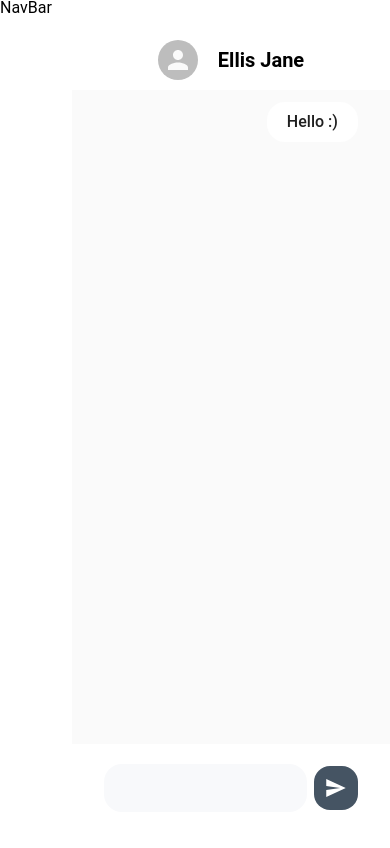
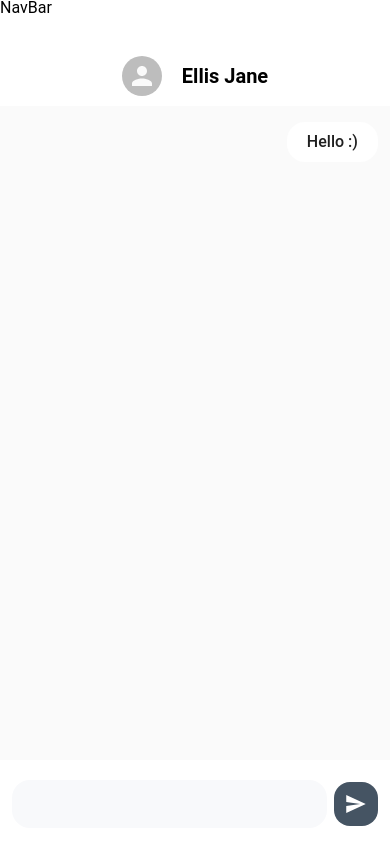
Before and after one commit to IamMrandrew/duplex, a React (Create React App) app in the folder client/: page /chat in a window 390 px wide. Built offline with nearby package versions, Linux system fonts and the light colour scheme.

Commit message:
feat: partially responsive

```diff
--- a/client/src/components/Layout.tsx
+++ b/client/src/components/Layout.tsx
@@ -13,6 +13,10 @@ export const AppLayout = styled.div`
   grid-template-columns: ${NAV_WIDTH}px minmax(${MIN_SECONDARY_COL_WIDTH}px, ${MAX_SECONDARY_COL_WIDTH}px) 1fr;
   grid-template-areas: 'navigation secondary main';
   height: 100vh;
+
+  @media (max-width: 767.99px) {
+    display: block;
+  }
 `
 
 /*
--- a/client/src/views/ChatArea.tsx
+++ b/client/src/views/ChatArea.tsx
@@ -59,6 +59,10 @@ const Content = styled.div`
   overflow-y: scroll;
   height: calc(100vh - 90px - 100px);
   padding: 8px 32px;
+
+  @media (max-width: 767.99px) {
+    padding: 12px;
+  }
 `
 
 const Icon = styled(Avatar)``
@@ -74,6 +78,10 @@ const InputWrapper = styled.div`
   padding: 20px 32px;
   padding-bottom: 32px;
   background-color: ${COLOR.bg.light};
+
+  @media (max-width: 767.99px) {
+    padding: 20px 12px;
+  }
 `
 
 const Input = styled.input`
--- a/client/src/views/Chats.tsx
+++ b/client/src/views/Chats.tsx
@@ -33,6 +33,10 @@ export default Chats
 const Wrapper = styled.div`
   grid-area: secondary;
   padding: 24px;
+
+  @media (max-width: 767.99px) {
+    padding: 12px;
+  }
 `
 const Header = styled.div`
   padding-top: 40px;
```
